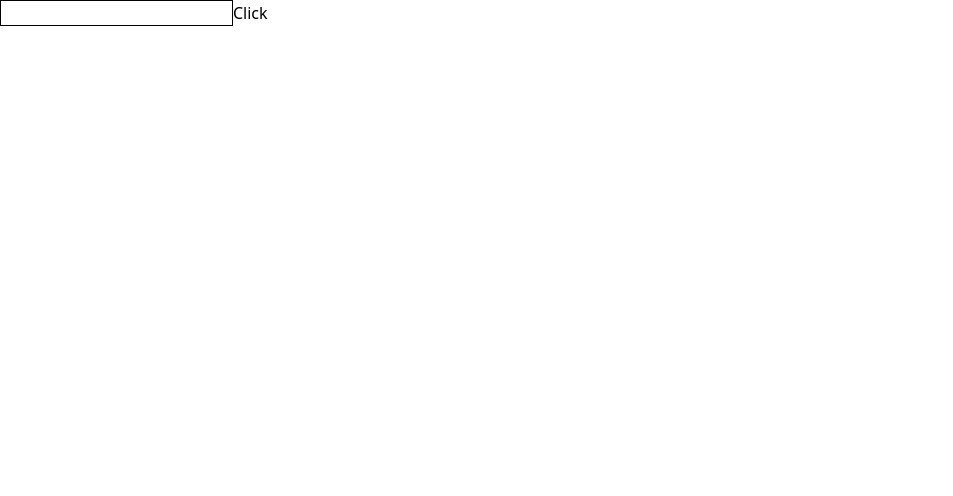
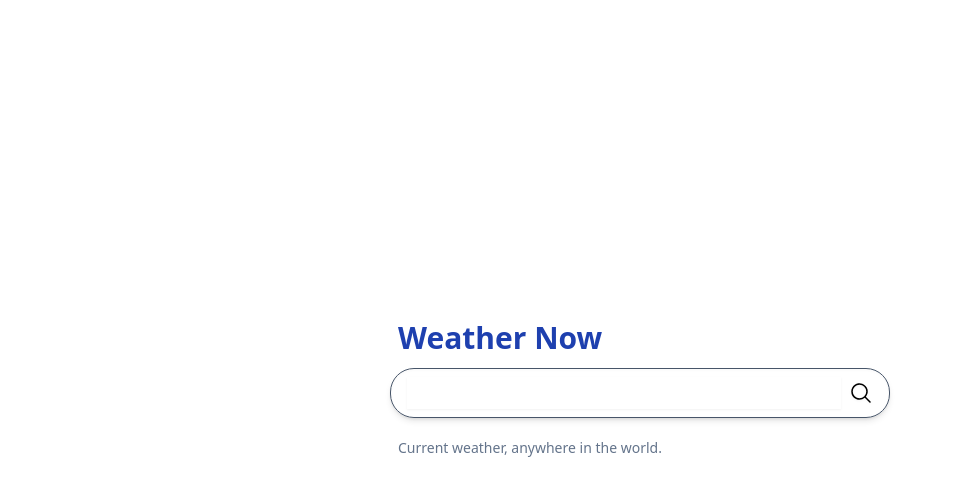
Before and after one commit to boris-shvidchenko/current-weather-app, a React (Create React App) app: page / in a window 1280 px wide. Shown: the top 496 px of the page, without its empty margins (0-953 px from the left). Built offline with nearby package versions, Linux system fonts and the light colour scheme.

Commit message:
Worked on search bar UI

```diff
--- a/package.json
+++ b/package.json
@@ -3,6 +3,7 @@
   "version": "0.1.0",
   "private": true,
   "dependencies": {
+    "@heroicons/react": "^2.0.17",
     "@testing-library/jest-dom": "^5.16.5",
     "@testing-library/react": "^13.4.0",
     "@testing-library/user-event": "^13.5.0",
--- a/src/App.css
+++ b/src/App.css
@@ -2,8 +2,8 @@
 @tailwind components;
 @tailwind utilities;
 
-@layer components {
-    .main-input {
-        @apply border border-black
+/* @layer components {
+    .input {
+        @apply
     }
-}
+} */
--- a/src/App.js
+++ b/src/App.js
@@ -31,7 +31,7 @@ export default function App() {
   }
 
   // Test
-  console.log(state);
+  // console.log(state);
 
   return (
     <Context.Provider value={{state, dispatch}}>
--- a/src/components/Search.js
+++ b/src/components/Search.js
@@ -2,6 +2,8 @@
 import { useContext } from 'react';
 // Context
 import { Context } from '../App';
+// Icons
+import { MagnifyingGlassIcon } from '@heroicons/react/24/solid'
 
 export default function Search() {
 
@@ -14,7 +16,8 @@ export default function Search() {
     }
 
     // Performs weather search based on location
-    async function performSearch() {
+    async function performSearch(e) {
+        e.preventDefault();
         if (state.location !== '') {
             await fetch(`http://api.weatherapi.com/v1/current.json?key=${process.env.REACT_APP_API_KEY}&q=${state.location}`)
                 .then(res => res.json())
@@ -26,9 +29,13 @@ export default function Search() {
     }
 
     return (
-        <div>
-            <input type="text" className='main-input' value={state.location} onChange={(e) => updateLocation(e)}/>
-            <button onClick={(e) => performSearch(e)}>Click</button>
-        </div>
+        <main className='mt-60 sm:mt-80 w-auto sm:w-[500px] mx-4 sm:mx-auto space-y-3'>
+            <h1 className='text-3xl flex-1 sm:flex-none relative left-2 font-semibold text-blue-800'>Weather Now</h1>
+            <form onSubmit={(e) => performSearch(e)} className='flex items-center space-x-2 border border-slate-600 py-2 px-4 rounded-3xl shadow-md drop-shadow-sm'>
+                <input type="text" className='w-full p-1 flex-1 outline-none' value={state.location} onChange={(e) => updateLocation(e)}/>
+                <MagnifyingGlassIcon className='w-6 h-6 cursor-pointer hover:text-blue-800' onClick={(e) => performSearch(e)} />
+            </form>
+            <p className='text-sm relative realtive left-2 pt-2 text-slate-500'>Current weather, anywhere in the world.</p>
+        </main>
     )
 }
```
Also changed, not shown: 1 other file (tests, documents, lock files or other folders).
